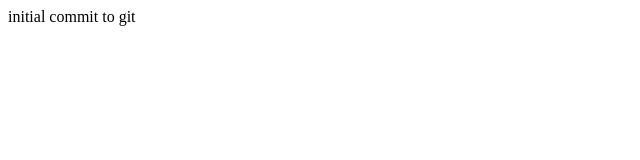
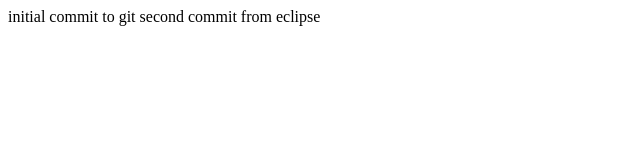
Before and after one commit to Laharnaman/com.youtube.rest, a plain HTML site: page com.youtube.rest/WebContent/index.html in a window 1280 px wide. Shown: the whole page, without its empty margins (0-640 px from the left). Drawn offline with Linux system fonts and the light colour scheme.

Commit message:
second change to index.htlm

```diff
--- a/com.youtube.rest/WebContent/index.html
+++ b/com.youtube.rest/WebContent/index.html
@@ -6,5 +6,6 @@
 </head>
 <body>
 initial commit to git
+second commit from eclipse
 </body>
 </html>
```
